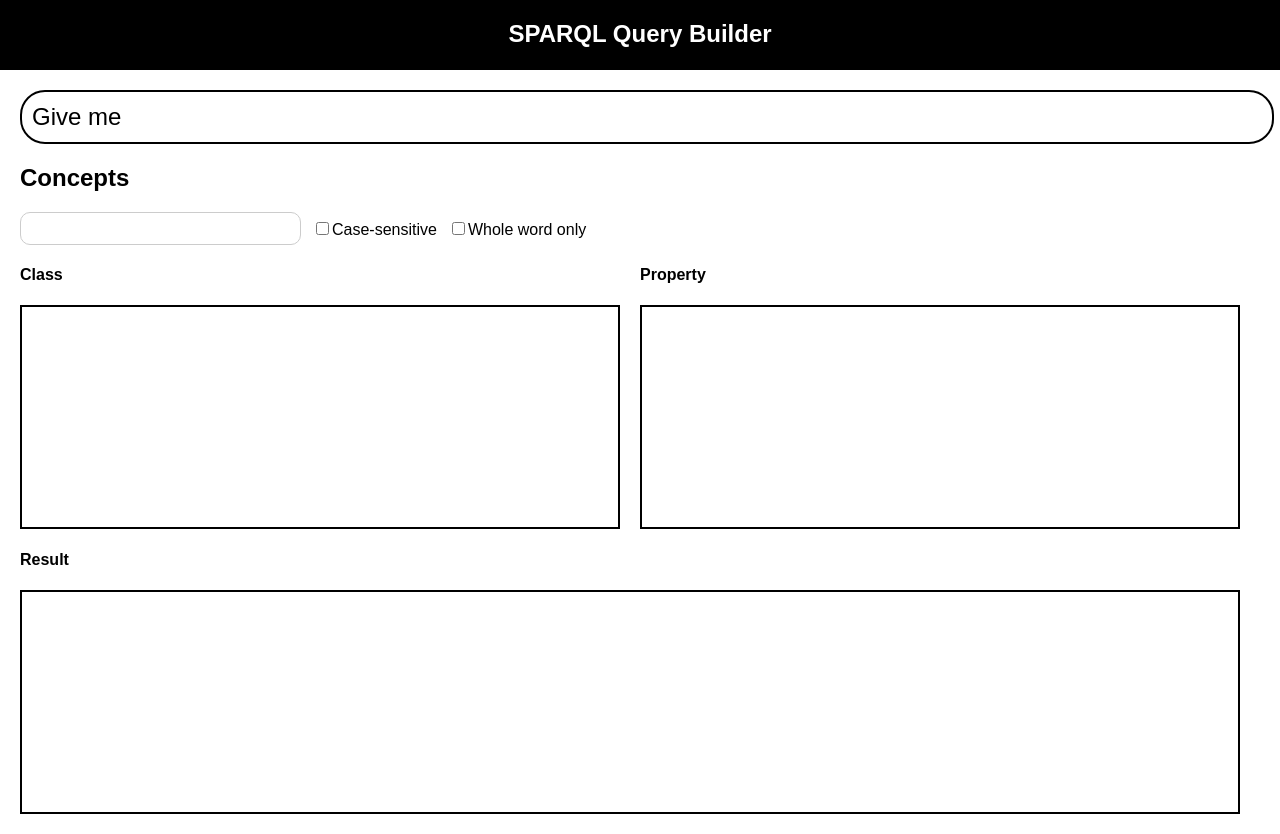
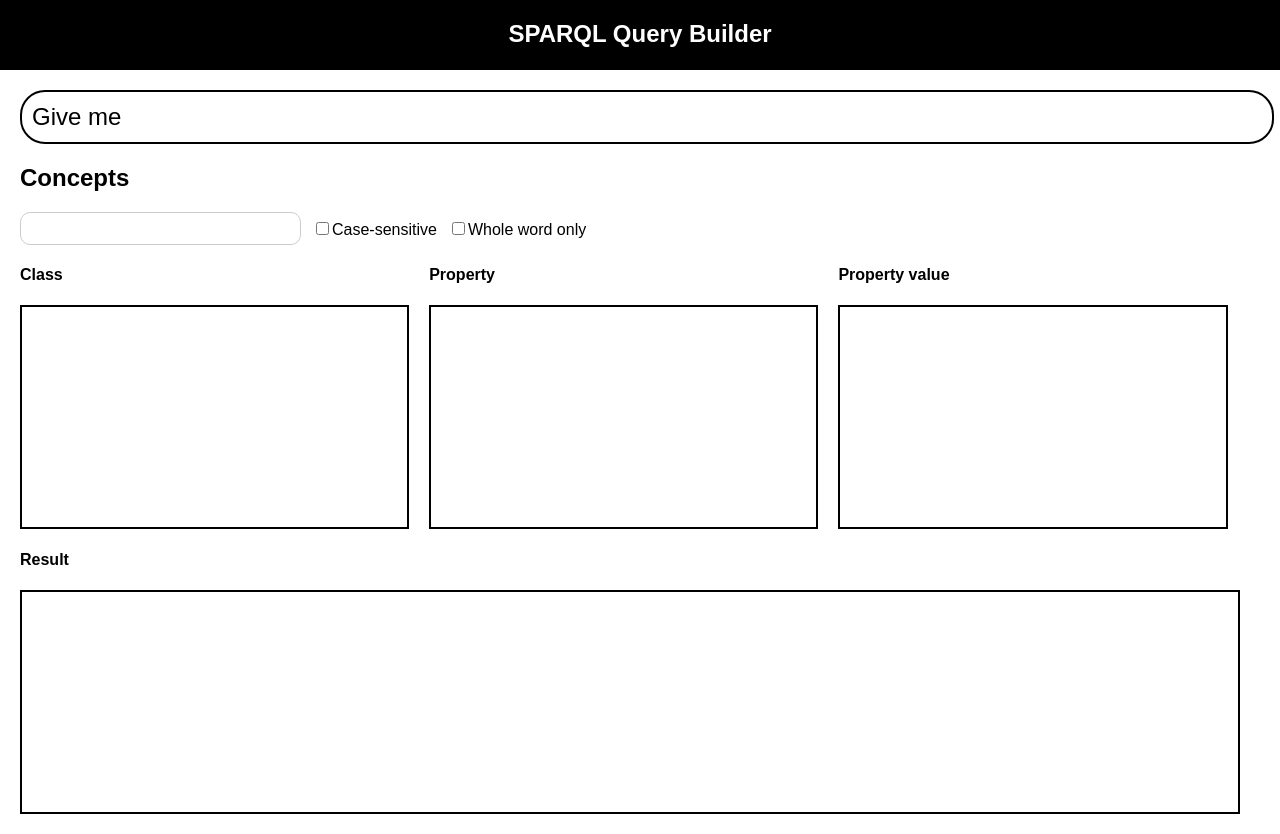
Before and after one commit to sanjivkrish/SPARQL-query-builder, a React (Create React App) app: page / in a window 1280 px wide. Built offline with nearby package versions, Linux system fonts and the light colour scheme.

Commit message:
added literal suggestion

```diff
--- a/src/components/App.js
+++ b/src/components/App.js
@@ -1,6 +1,6 @@
 import React from 'react';
 import axios from 'axios'
-import { executeQuery, formatResultQuery, constructPropertyQuery } from '../helpers'
+import { executeQuery, formatResultQuery, constructPropertyQuery, constructObjectQuery } from '../helpers'
 
 import '../css/App.css'
 import '../css/Concept.css'
@@ -15,6 +15,7 @@ class App extends React.Component {
     query: [],
     classSuggestions: [],
     propertySuggestions: [],
+    objectSuggestions: [],
     resultList: [],
     loading: false,
     cancelToken: axios.CancelToken.source()
@@ -36,7 +37,9 @@ class App extends React.Component {
     if (this.state.query.length === 0) {
       this.setState({
         resultList: [],
-        propertySuggestions: []
+        classSuggestions: [],
+        propertySuggestions: [],
+        objectSuggestions: []
       })
       return
     }
@@ -54,34 +57,55 @@ class App extends React.Component {
           })
           return
         }
+
+        // Offer property and object suggestions
         const propertyQuery = constructPropertyQuery('', false, false, result)
-        executeQuery(this.state.endpoint, propertyQuery)
-          .then( propertyResult => {
-            const propertySuggestions = propertyResult.map( p => p.prop.value )
+        const propertyPromise = executeQuery(this.state.endpoint, propertyQuery)
+
+        let allPromises
+        if (this.state.query.filter( e => e.type === 'property').length !== 0) {
+          const objectQuery = constructObjectQuery('', false, false, this.state.query)
+          const objectPromise = executeQuery(this.state.endpoint, objectQuery)
+          allPromises = Promise.all([propertyPromise, objectPromise])
+        } else {
+          allPromises = Promise.all([propertyPromise])
+        }
+
+        allPromises
+          .then(([properties, objects]) => {
+            const propertySuggestions = properties.map( p => p.prop.value )
+            const objectSuggestions = objects ? objects.map( p => p.object.value ) : []
             this.setState({
               resultList: result,
+              classSuggestions: [],
               propertySuggestions,
+              objectSuggestions,
               loading: false
             })
           })
+        // executeQuery(this.state.endpoint, propertyQuery)
+        //   .then( propertyResult => {
+        //     const propertySuggestions = propertyResult.map( p => p.prop.value )
+        //     this.setState({
+        //       resultList: result,
+        //       classSuggestions: [],
+        //       propertySuggestions,
+        //       objectSuggestions: [],
+        //       loading: false
+        //     })
+        //   })
       })
   }
 
-  addClassToQuery = (newClass) => {
+  addElementToQuery = (element, type) => {
     const query = this.state.query
-    const newElem = {
-      type  : 'class',
-      value :  newClass
-    }
-
-    query.push(newElem)
-
+    query.push({
+      type,
+      value: element
+    })
     this.setState({
-      query,
-      classSuggestions : [],
-      propertySuggestions : []
+      query
     })
-
     this.executeResultQuery();
   }
 
@@ -93,29 +117,6 @@ class App extends React.Component {
       query
     })
     this.executeResultQuery()
-  }
-
-  addPropertyToQuery = (newProperty) => {
-    const query = this.state.query
-    const newElem = {
-      type  : 'property',
-      value :  newProperty
-    }
-
-    query.push(newElem)
-
-    this.setState({
-      query,
-      classSuggestions : [],
-      propertySuggestions : []
-    })
-
-    this.executeResultQuery();
-  }
-
-  addLiteralToQuery = (newLiteral) => {
-    // const query = this.state.query
-    // TODO
   }
 
   translateQuery = () => {
@@ -147,10 +148,14 @@ class App extends React.Component {
     )
   }
 
-  setSuggestions = ({ classSuggestions, propertySuggestions }) => {
+  setSuggestions = ({ classSuggestions, propertySuggestions, objectSuggestions }) => {
+    classSuggestions = classSuggestions || this.state.classSuggestions
+    propertySuggestions = propertySuggestions || this.state.propertySuggestions
+    objectSuggestions = objectSuggestions || this.state.objectSuggestions
     this.setState({
       classSuggestions,
-      propertySuggestions
+      propertySuggestions,
+      objectSuggestions
     })
   }
 
@@ -172,6 +177,7 @@ class App extends React.Component {
           </div>
           <Concept
             endpoint={this.state.endpoint}
+            query={this.state.query}
             resultList={this.state.resultList}
             loading={this.state.loading}
             setLoading={this.setLoading}
@@ -179,9 +185,9 @@ class App extends React.Component {
             setCancelToken={this.setCancelToken}
             classSuggestions={this.state.classSuggestions}
             propertySuggestions={this.state.propertySuggestions}
+            objectSuggestions={this.state.objectSuggestions}
             setSuggestions={this.setSuggestions}
-            addClassToQuery={this.addClassToQuery}
-            addPropertyToQuery={this.addPropertyToQuery}
+            addElementToQuery={this.addElementToQuery}
           />
           <Result
             resultList={this.state.resultList}
--- a/src/components/Concept.js
+++ b/src/components/Concept.js
@@ -1,62 +1,68 @@
 import React from 'react'
 import axios from 'axios'
-import { throttle, constructClassQuery, constructPropertyQuery, executeQuery } from '../helpers'
+import { throttle, constructClassQuery, constructPropertyQuery, constructObjectQuery, executeQuery } from '../helpers'
 import Suggestion from './Suggestion'
 import '../css/Concept.css'
 
 class Concept extends React.Component {
 
-  selectClass = (url) => {
-    // When a class entity is clicked
-    this.props.addClassToQuery(url)
-    this.input.value = "";
+  selectElement = (type) => {
+    return (url) => {
+      this.props.addElementToQuery(url, type)
+      this.input.value = ""
+    }
   }
 
-  selectProperty = (url) => {
-    // When a property entity is clicked
-    this.props.addPropertyToQuery(url)
-    this.input.value = "";
-  }
-
-  // cancelToken = axios.CancelToken.source()
   updateSuggestion = () => {
-
     if (this.input.value === '') {
       this.props.cancelToken.cancel('Request outdated') // cancel all remaining open requests
       this.props.setCancelToken(axios.CancelToken.source()) // generate new cancelToken
+      this.props.setSuggestions({
+        classSuggestions: []
+      })
+      if (this.props.resultList.length === 0) {
+        this.props.setSuggestions({
+          propertySuggestions: []
+        })
+      }
       this.props.setLoading(false) // remove loading sign
-      this.props.setSuggestions({
-        classSuggestions: [],
-        propertySuggestions: []
-      })
       return
     }
-
 
     const classQuery = constructClassQuery(this.input.value, this.checkSensitive.checked, this.checkWhole.checked)
     const propertyQuery = constructPropertyQuery(this.input.value, this.checkSensitive.checked, this.checkWhole.checked, this.props.resultList)
 
     const classPromise = executeQuery(this.props.endpoint, classQuery, this.props.cancelToken.token)
     const propertyPromise = executeQuery(this.props.endpoint, propertyQuery, this.props.cancelToken.token)
+
+    let allPromises
+    if (this.props.query.filter( e => e.type === 'property').length !== 0) {
+      const objectQuery = constructObjectQuery(this.input.value, this.checkSensitive.checked, this.checkWhole.checked, this.props.query)
+      const objectPromise = executeQuery(this.props.endpoint, objectQuery, this.props.cancelToken.token)
+      allPromises = Promise.all([classPromise, propertyPromise, objectPromise])
+    } else {
+      allPromises = Promise.all([classPromise, propertyPromise])
+    }
     this.props.setLoading(true) // add loading sign
-    Promise.all([classPromise, propertyPromise])
-      .then(([classes, properties]) => {
-        if (classes === null || properties === null || this.input.value === '') {
+    allPromises
+      .then(([classes, properties, objects]) => {
+        if (this.input.value === '') {
           this.props.setLoading(false)
           return
         }
         const classSuggestions = classes.map( c => c.class.value )
         const propertySuggestions = properties.map( p => p.prop.value )
+        const objectSuggestions = objects ? objects.map( p => p.object.value ) : []
         this.props.cancelToken.cancel('Request outdated') // cancel all remaining open requests
         this.props.setCancelToken(axios.CancelToken.source()) // generate new cancelToken
-        this.props.setLoading(false)
         this.props.setSuggestions({
           classSuggestions,
-          propertySuggestions
+          propertySuggestions,
+          objectSuggestions
         })
-
+        this.props.setLoading(false)
       })
-      .catch( err => console.error(err) )
+      .catch( err => err)
   }
 
   render() {
@@ -81,14 +87,21 @@ class Concept extends React.Component {
             <h4>Class</h4>
             <Suggestion
               suggestionList={this.props.classSuggestions}
-              onItemSelect={this.selectClass}
+              onItemSelect={this.selectElement('class')}
             />
           </div>
           <div className="Concept">
-          <h4>Property</h4>
+            <h4>Property</h4>
             <Suggestion
               suggestionList={this.props.propertySuggestions}
-              onItemSelect={this.selectProperty}
+              onItemSelect={this.selectElement('property')}
+            />
+          </div>
+            <div className="Concept">
+            <h4>Property value</h4>
+            <Suggestion
+              suggestionList={this.props.objectSuggestions}
+              onItemSelect={this.selectElement('object')}
             />
           </div>
         </div>
--- a/src/components/Suggestion.js
+++ b/src/components/Suggestion.js
@@ -9,7 +9,7 @@ class Suggestion extends React.Component {
             {this.props.suggestionList.map( (res,idx) => {
                 const url = res.split('/')
                 const word = url[url.length - 1]
-                return <div className="suggestion-item" key={idx} onClick={() => this.props.onItemSelect(res)} >{word}</div>
+                return <div className="suggestion-item" key={idx} title={res} onClick={() => this.props.onItemSelect(res)} >{word}</div>
                 })
             }
             </div>
--- a/src/css/Concept.css
+++ b/src/css/Concept.css
@@ -1,6 +1,6 @@
 .ConceptContainer {
     display: grid;
-    grid-template-columns: 50% 50%
+    grid-template-columns: 33% 33% 33%
 }
 
 .Concept {
--- a/src/helpers.js
+++ b/src/helpers.js
@@ -57,6 +57,26 @@ export const constructPropertyQuery = (string, sensitive, wholeWord, resultList)
   }
   LIMIT 200`
 }
+
+export const constructObjectQuery = (string, sensitive, wholeWord, query) => {
+  return `
+  PREFIX rdf: <http://www.w3.org/1999/02/22-rdf-syntax-ns#>
+  PREFIX owl: <http://www.w3.org/2002/07/owl#>
+  SELECT DISTINCT ?object
+  WHERE {
+    ${
+      query
+        .filter( e => e.type === 'property')
+        .map( e => `?thing <${e.value}> ?object.`)
+        .join('\n')
+    }
+
+    FILTER ( REGEX(str(?object), "http://.*/.*/${wholeWord ? `${string}$` : `.*${string}`}" ${sensitive ? '' : ', "i"'}) )
+    FILTER ( !( REGEX(str(?object), "^(http://www.w3.org/2002/07/owl#|http://www.openlinksw.com/|nodeID://)", "i") ) )
+  }
+  LIMIT 200`
+}
+
 
 export const formatResultQuery = (inputQuery) => {
   let SparqlGenerator = sparqljs.Generator;
@@ -146,10 +166,9 @@ export const executeQuery = (endpoint, query, cancelToken) => {
       cancelToken
     })
     .then((res) => {
-      if (id === (nextId - 1) || id === (nextId - 2)) {
+      if (id === (nextId - 1) || id === (nextId - 2) || id === (nextId - 3)) {
         return res.data.results.bindings
       }
-      return null
     })
     .catch( err => err ) // console.log(err)
 }
```
